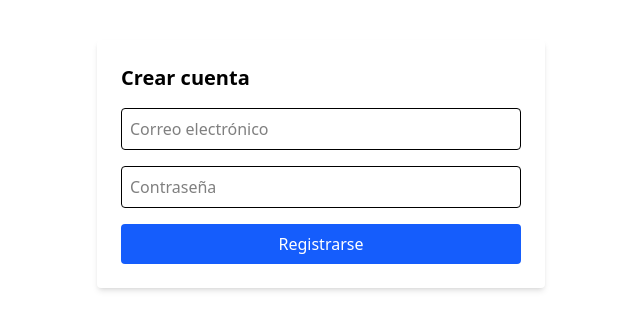
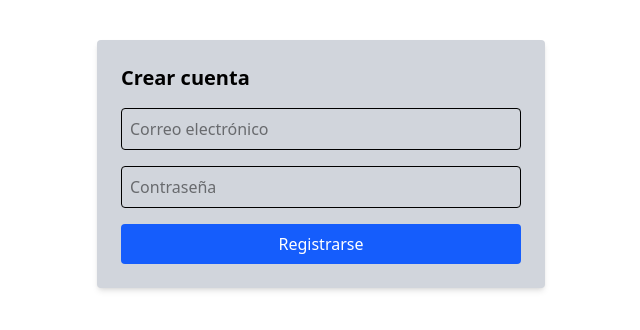
Before and after one commit to walterwrv/Trabajo-Final-React-Frontend, a React (Vite) app: page /register in a window 1280 px wide. Shown: the top 330 px of the page, without its empty margins (319-959 px from the left). Built offline with nearby package versions, Linux system fonts and the light colour scheme.

Commit message:
estilos del Register

```diff
--- a/src/App.jsx
+++ b/src/App.jsx
@@ -6,12 +6,12 @@ import { PerfilProvider } from './context/PerfilContext';
 function App() {
   return (
     <>
-      <div className='bg-gray-300 bg-white text-black dark:bg-gray-900 dark:text-white min-h-screen transition-colors'>
+
         <PerfilProvider>
           <AppRouter />
           <ToastContainer position="top-right" autoClose={3000} />
         </PerfilProvider>
-      </div>
+
     </>
 
 
--- a/src/components/Register.jsx
+++ b/src/components/Register.jsx
@@ -63,7 +63,7 @@ const Register = () => {
     );
   }
   return (
-    <div className="max-w-md mx-auto mt-10 p-6 bg-white shadow-md rounded">
+    <div className="max-w-md mx-auto mt-10 p-6 bg-gray-300 shadow-md rounded">
       <h2 className="text-xl font-bold mb-4">Crear cuenta</h2>
       <form onSubmit={handleSubmit(onSubmit)} className="space-y-4">
         <div>
```
